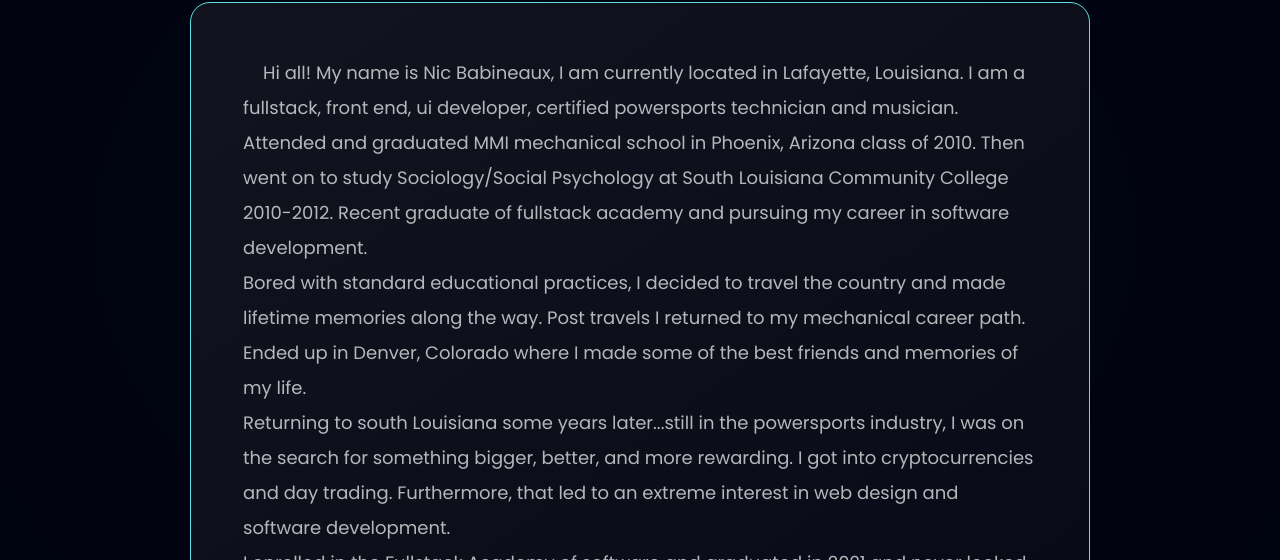
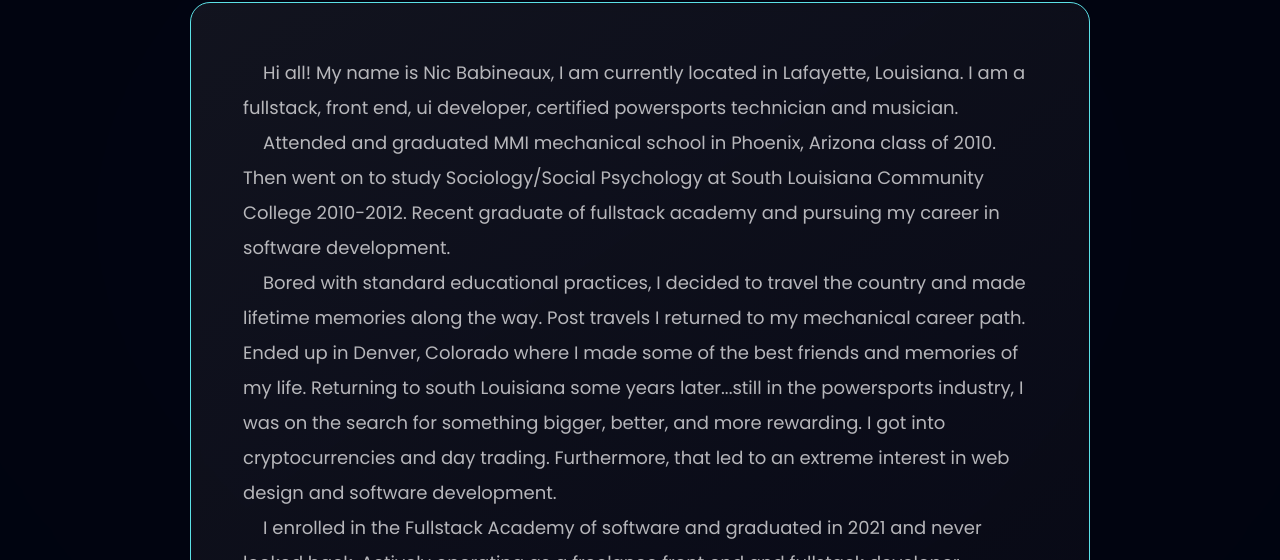
Before and after one commit to NicBab/resume-portfolio, a React (Vite) app: page /bio in a window 1280 px wide. Shown: the part 380-940 px from the top of the page. Built offline with nearby package versions, Linux system fonts and the light colour scheme.

Commit message:
changed paragraph to different sections more admitting

```diff
--- a/src/components/about-me/AboutMe.jsx
+++ b/src/components/about-me/AboutMe.jsx
@@ -1,6 +1,6 @@
 import styles from "../.././style";
 import { BUTTON, CertCard } from "../.././components/index/components.index";
-import { Link } from "react-router-dom"
+import { Link } from "react-router-dom";
 
 const AboutMe = () => {
   return (
@@ -16,31 +16,38 @@ const AboutMe = () => {
             {" "}
             Hi all! My name is Nic Babineaux, I am currently located in
             Lafayette, Louisiana. I am a fullstack, front end, ui developer,
-            certified powersports technician and musician. Attended and
-            graduated MMI mechanical school in Phoenix, Arizona class of 2010.
-            Then went on to study Sociology/Social Psychology at South Louisiana
-            Community College 2010-2012. Recent graduate of fullstack academy
-            and pursuing my career in software development. <br />
+            certified powersports technician and musician.
+            <p>
+              Attended and graduated MMI mechanical school in Phoenix, Arizona
+              class of 2010. Then went on to study Sociology/Social Psychology
+              at South Louisiana Community College 2010-2012. Recent graduate of
+              fullstack academy and pursuing my career in software development.
+            </p>
+            <p>
               Bored with standard educational practices, I decided to travel the
               country and made lifetime memories along the way. Post travels I
-            returned to my mechanical career path. Ended up in Denver, Colorado
-            where I made some of the best friends and memories of my life.
-            <br />
-            Returning to south Louisiana some years later...still in the
+              returned to my mechanical career path. Ended up in Denver,
+              Colorado where I made some of the best friends and memories of my
+              life. Returning to south Louisiana some years later...still in the
               powersports industry, I was on the search for something bigger,
               better, and more rewarding. I got into cryptocurrencies and day
-            trading. Furthermore, that led to an extreme interest in web design
-            and software development.
-            <br />I enrolled in the Fullstack Academy of software and graduated
-            in 2021 and never looked back. Actively operating as a freelance
+              trading. Furthermore, that led to an extreme interest in web
+              design and software development.
+            </p>
+            <p>
+              I enrolled in the Fullstack Academy of software and graduated in
+              2021 and never looked back. Actively operating as a freelance
               front end and fullstack developer, creating responsive and
               functional web applications for individual artists and local small
               businesses!
             </p>
+          </p>
         </div>
         <div className="absolute z-[0]  w-[50%] h-[60%] rounded-full purple__gradient opacity-[.15]" />
       </div>
-      <div className={`bg-primary ${styles.padding} ${styles.flexEnd} flex-col`}>
+      <div
+        className={`bg-primary ${styles.padding} ${styles.flexEnd} flex-col`}
+      >
         <Link to="/contact">
           <BUTTON name="CONTACT ME" />
         </Link>
--- a/src/components/billing/Billing.jsx
+++ b/src/components/billing/Billing.jsx
@@ -26,9 +26,11 @@ const Billing = () => {
           Projects
         </h2>
         <p className={`${styles.paragraph} max-w-[470px]`}>
-          Being able to understand the big picture means being able to imagine
-          another way of doing things, one that might work better for the
-          organization's goal, employee productivity and job satisfaction!
+        Creating web front end, back end, databases and APIs. Enhancing the
+          functionality, user experience and user interface design, while
+          optimizing web pages for maximum speed and scalability.
+
+
         </p>
         <div>
           <Link to="/portfolio">
--- a/src/components/business/Business.jsx
+++ b/src/components/business/Business.jsx
@@ -15,12 +15,15 @@ const Business = () => {
           <br className="sm:block hidden" />
           Why Choose Me?
         </h2>
-        <p className={`${styles.paragraph} max-w-[470px]`}>
+        <p className={`${styles.paragraph} max-w-[500px]`}>
           Strong technical background and management skills. Excellent
           troubleshooting, debugging and problem-solving skills. Ability to
-          multi-task and a keen eye for detail. Ability to work individually, or
-          as part of a development team to create high-level programs that
-          perfectly meet the needs of the company.
+          multi-task and a keen eye for detail. <br />
+          <p>
+            Ability to work individually, or as part of a development team to
+            create high-level programs that perfectly meet the needs of the
+            company.
+          </p>
         </p>
         <div>
           <Link to="/resume">
--- a/src/components/deal/Deal.jsx
+++ b/src/components/deal/Deal.jsx
@@ -6,8 +6,8 @@ import { me_drumPic, grouse_room } from "../.././assets/index/assets.index";
 const Deal = () => {
   return (
     <section className={`${layout.section} relative mb-[50px]`}>
-    <div className={`${styles.flexStart} ml-[100px]`}>
-    <div className="absolute z-[0] w-[60%] h-[60%] rounded-full white__gradient opacity-[.2]" />
+      <div className={`${styles.flexStart} ml-[100px]`}>
+        <div className="absolute z-[0] w-[60%] h-[60%] rounded-full white__gradient opacity-[.2]" />
         <img
           src={me_drumPic}
           alt="me_drumPic"
@@ -16,7 +16,7 @@ const Deal = () => {
       </div>
 
       <div className={`${styles.flexEnd} hidden md:flex`}>
-      <div className="absolute z-[0] w-[60%] h-[60%] rounded-full blue__gradient opacity-[.4]" />
+        <div className="absolute z-[0] w-[60%] h-[60%] rounded-full blue__gradient opacity-[.4]" />
         <img
           src={grouse_room}
           alt="me_drumPic"
@@ -29,10 +29,13 @@ const Deal = () => {
           <br className="sm:block hidden" />
           About...
         </h2>
-        <p className={`${styles.paragraph} max-w-[470px]`}>
-          Creating web front end, back end, databases and APIs. Enhancing the
-          functionality, user experience and user interface design, while
-          optimizing web pages for maximum speed and scalability.
+        <p className={`${styles.paragraph} max-w-[500px]`}>
+          Being able to understand the big picture means being able to imagine
+          another way of doing things. <br />
+          <p>
+            One that might work better for the organization's goal, employee
+            productivity and job satisfaction!
+          </p>
         </p>
         <div className="md:flex flex-row">
           <Link to="/bio">
```
Lines whose indentation alone changed are shown as unchanged.
